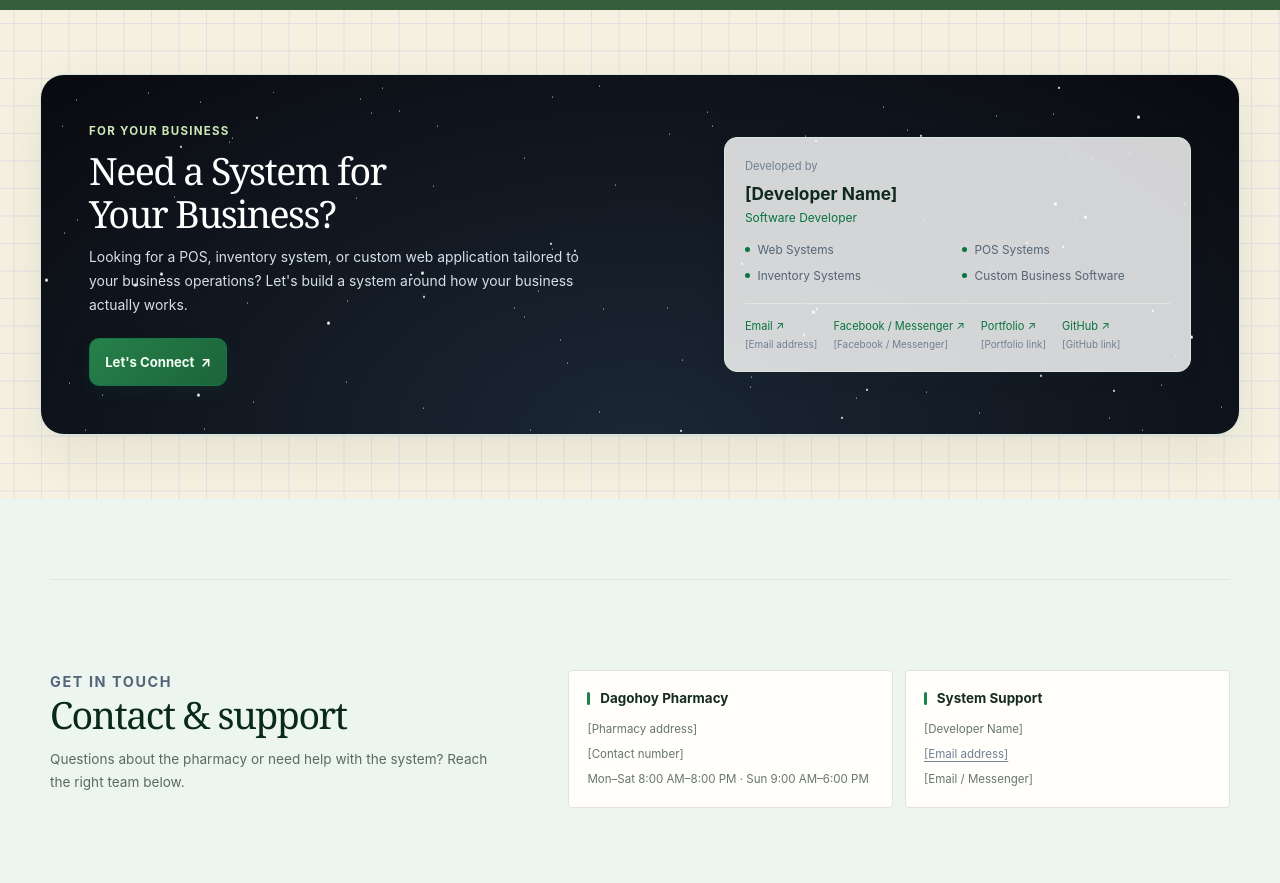
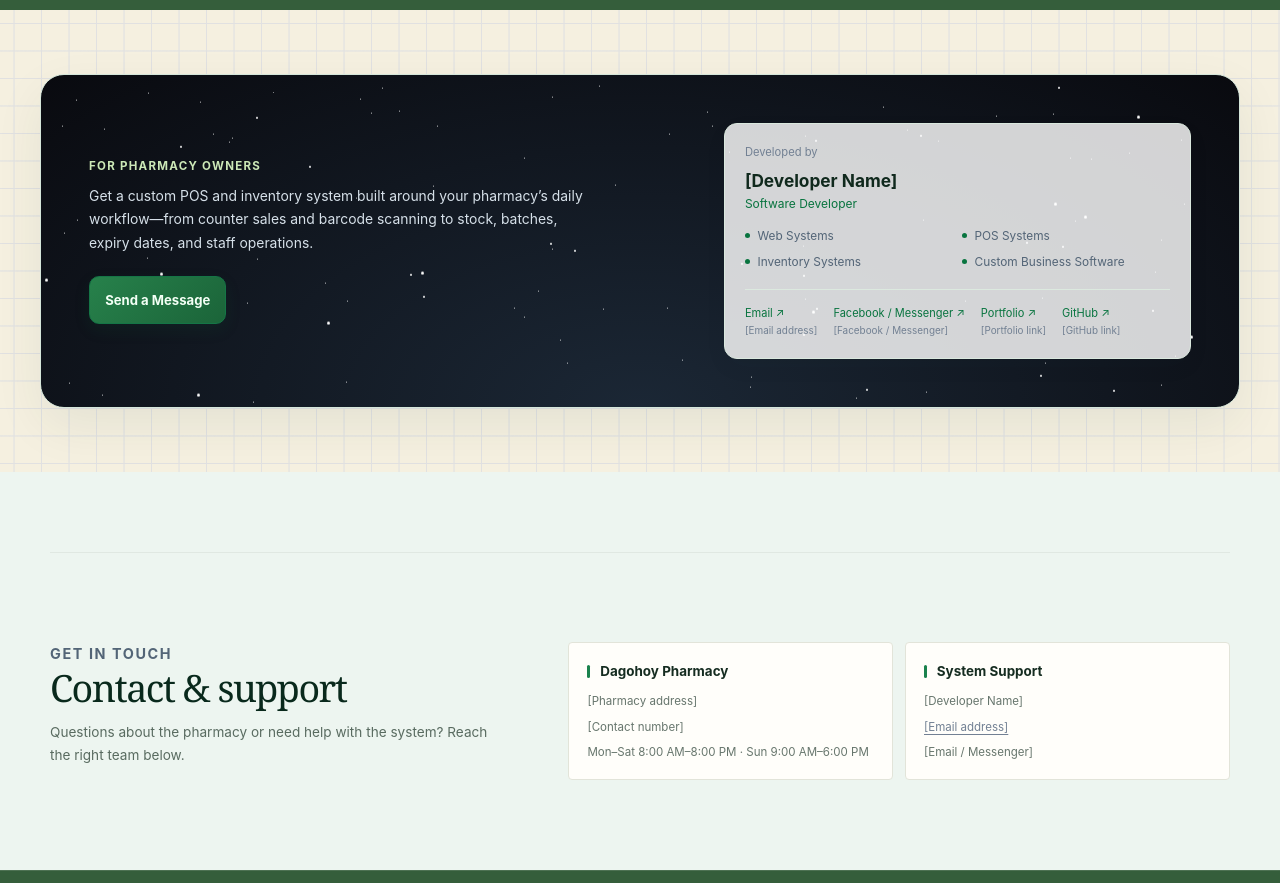
Before and after one commit to adrianniel/Dagohoy-Pharmacy-Web, a React (Vite) app: page / in a window 1280 px wide. Shown: the part 1680-2563 px from the top of the page. Built offline with nearby package versions, Linux system fonts and the light colour scheme; no server answers.

Commit message:
content: update pharmacy owner business CTA

```diff
--- a/src/components/landing/DeveloperCta.tsx
+++ b/src/components/landing/DeveloperCta.tsx
@@ -7,17 +7,19 @@ export function DeveloperCta() {
       <section className="developer-section section-wrap" aria-labelledby="developer-title">
         <BusinessStarfield />
         <div className="developer-section__copy">
-          <p className="eyebrow">For your business</p>
-          <h2 id="developer-title">Need a System for Your Business?</h2>
-          <p>
-            Looking for a POS, inventory system, or custom web application tailored to your business
-            operations? Let&apos;s build a system around how your business actually works.
+          <p className="eyebrow" id="developer-title">
+            For pharmacy owners
+          </p>
+          <p className="developer-section__message">
+            Get a custom POS and inventory system built around your pharmacy’s daily workflow—from
+            counter sales and barcode scanning to stock, batches, expiry dates, and staff
+            operations.
           </p>
           <a
             className="action-link developer-section__contact"
             href={`mailto:${developerProfile.email}`}
           >
-            Let&apos;s Connect <span aria-hidden="true">↗</span>
+            Send a Message
           </a>
         </div>
         <div className="developer-section__profile">
```
